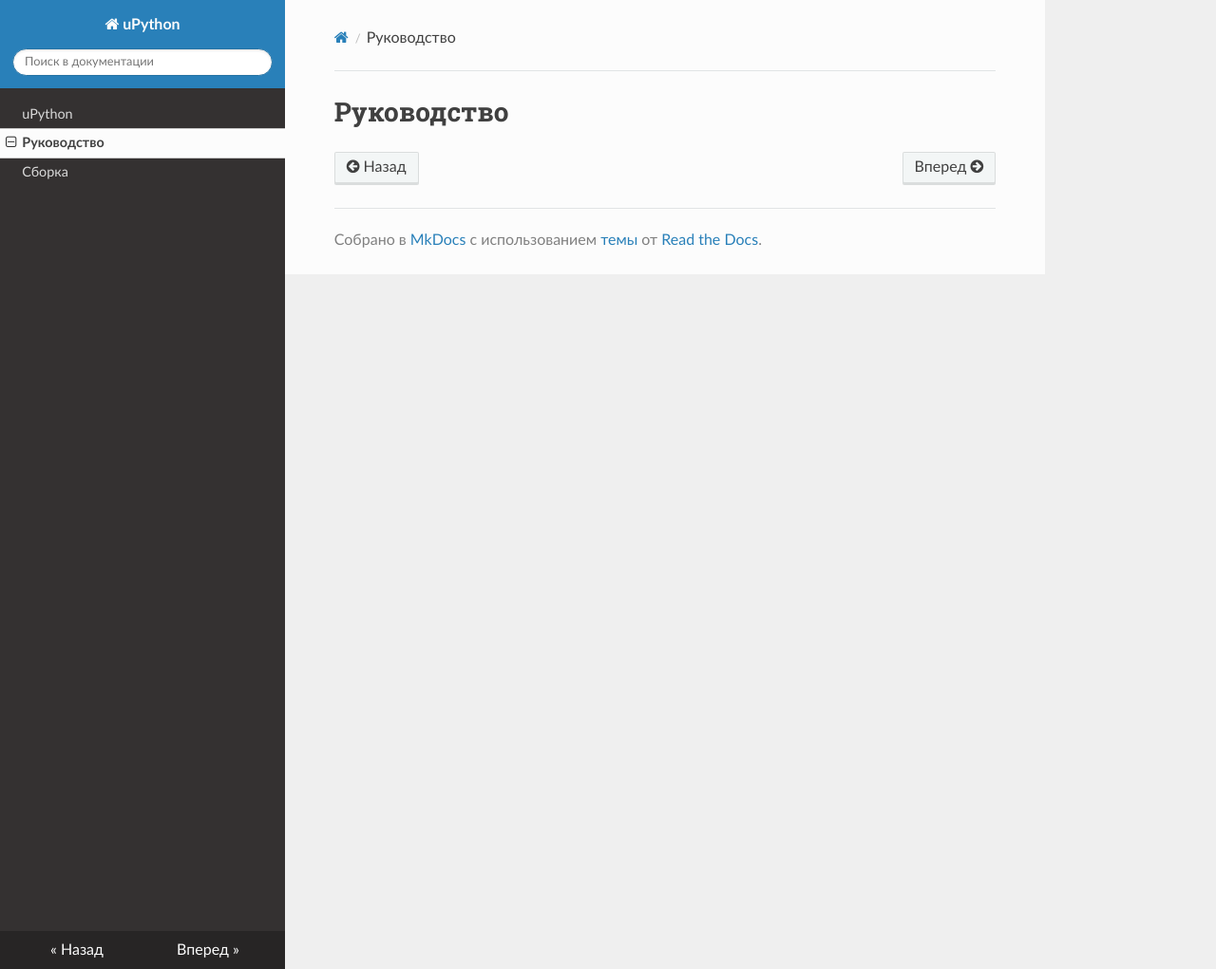
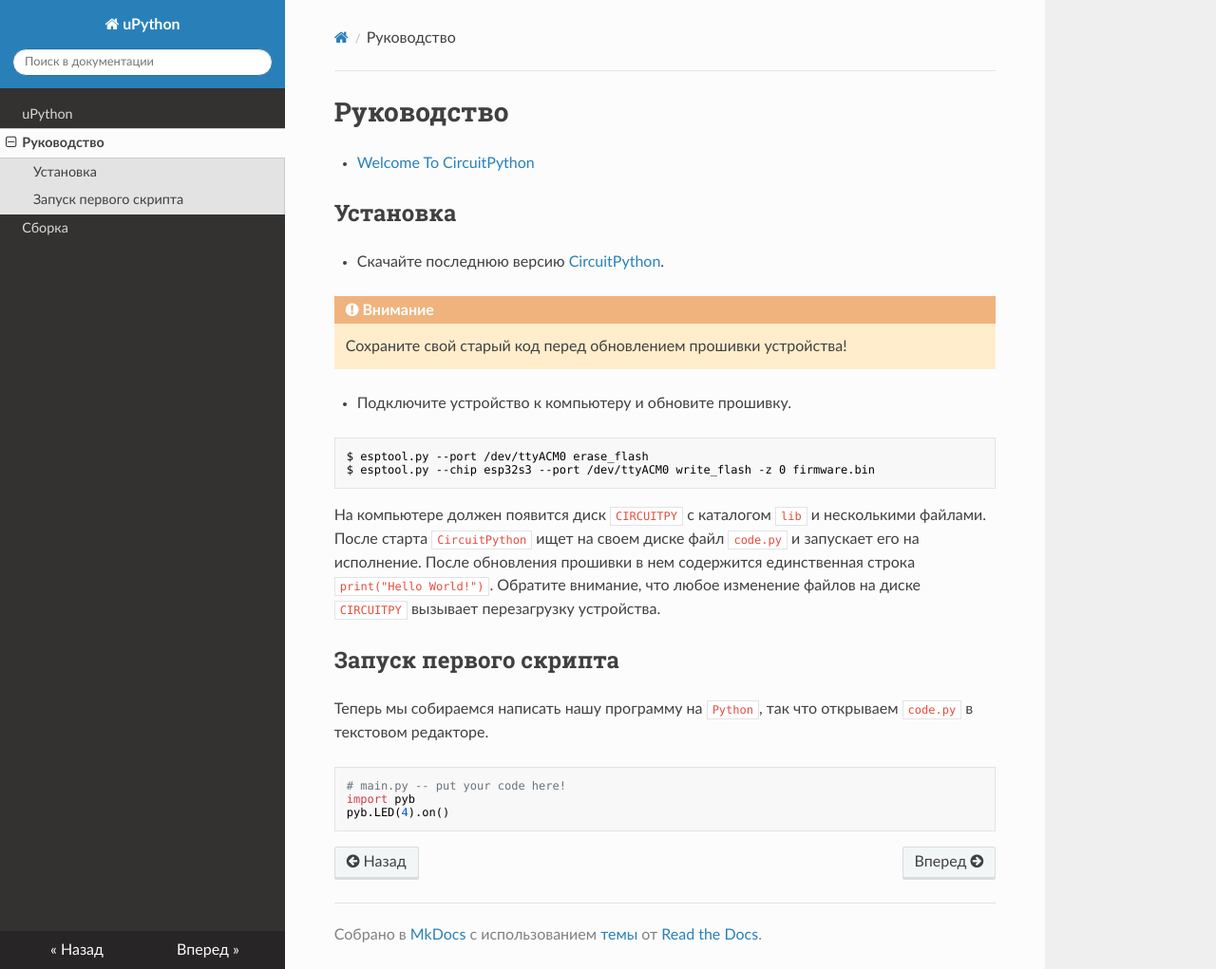
Before and after one commit to akhud78/upython, an MkDocs documentation site: the page built from docs/tutorial.md, in a window 1280 px wide and 1021 px high. Shown: the whole window at 95% size. Built offline with MkDocs 1.6.1, drawn with Linux system fonts in a browser that asks for light colours; nearby versions of some CDN libraries.

Commit message:
tutorial

````diff
--- a/docs/tutorial.md
+++ b/docs/tutorial.md
@@ -1 +1,24 @@
 # Руководство
+- [Welcome To CircuitPython](https://learn.adafruit.com/welcome-to-circuitpython?view=all)
+## Установка
+- Скачайте последнюю версию [CircuitPython](https://circuitpython.org/downloads?mcufamilies=esp32s3).
+
+!!! warning "Внимание"
+    Сохраните свой старый код перед обновлением прошивки устройства!
+
+- Подключите устройство к компьютеру и обновите прошивку.
+```bash
+$ esptool.py --port /dev/ttyACM0 erase_flash
+$ esptool.py --chip esp32s3 --port /dev/ttyACM0 write_flash -z 0 firmware.bin
+```
+На компьютере должен появится диск `CIRCUITPY` с каталогом `lib` и несколькими файлами. После старта `CircuitPython` ищет на своем диске  файл `code.py` и запускает его на исполнение. После обновления прошивки в нем содержится единственная строка `print("Hello World!")`. Обратите внимание, что любое изменение файлов на диске `CIRCUITPY` вызывает перезагрузку устройства.
+
+## Запуск первого скрипта
+
+Теперь мы собираемся написать нашу программу на `Python`, так что открываем `code.py` в текстовом редакторе.
+
+```py
+# main.py -- put your code here!
+import pyb
+pyb.LED(4).on()
+```
````
